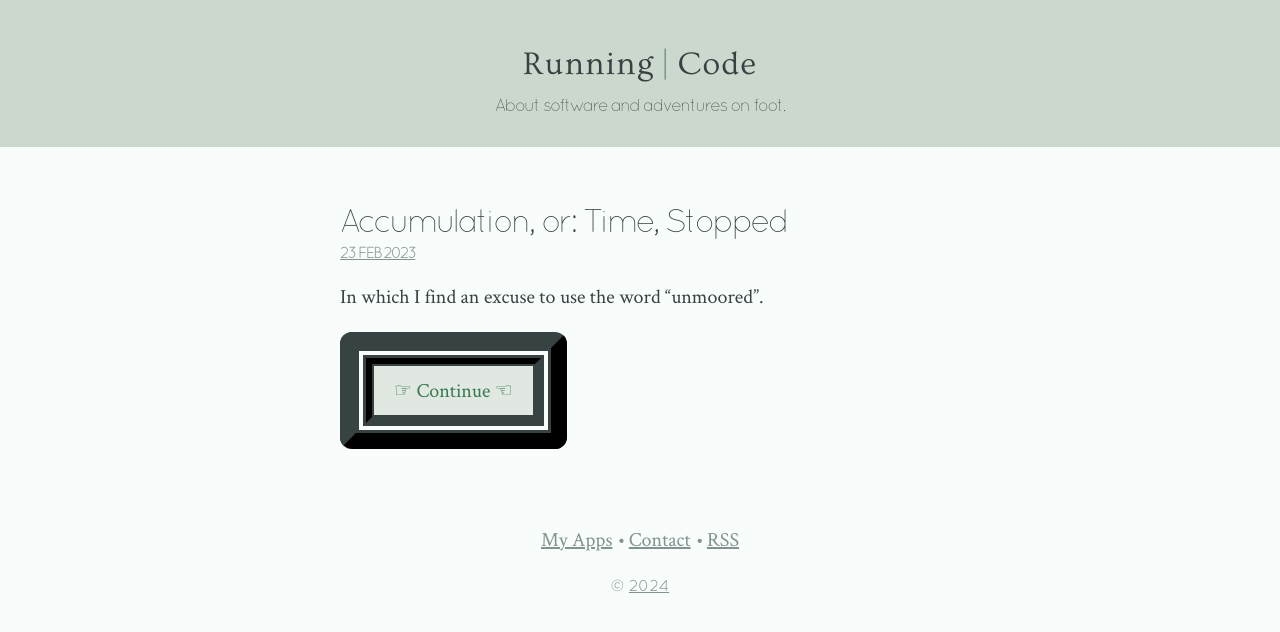
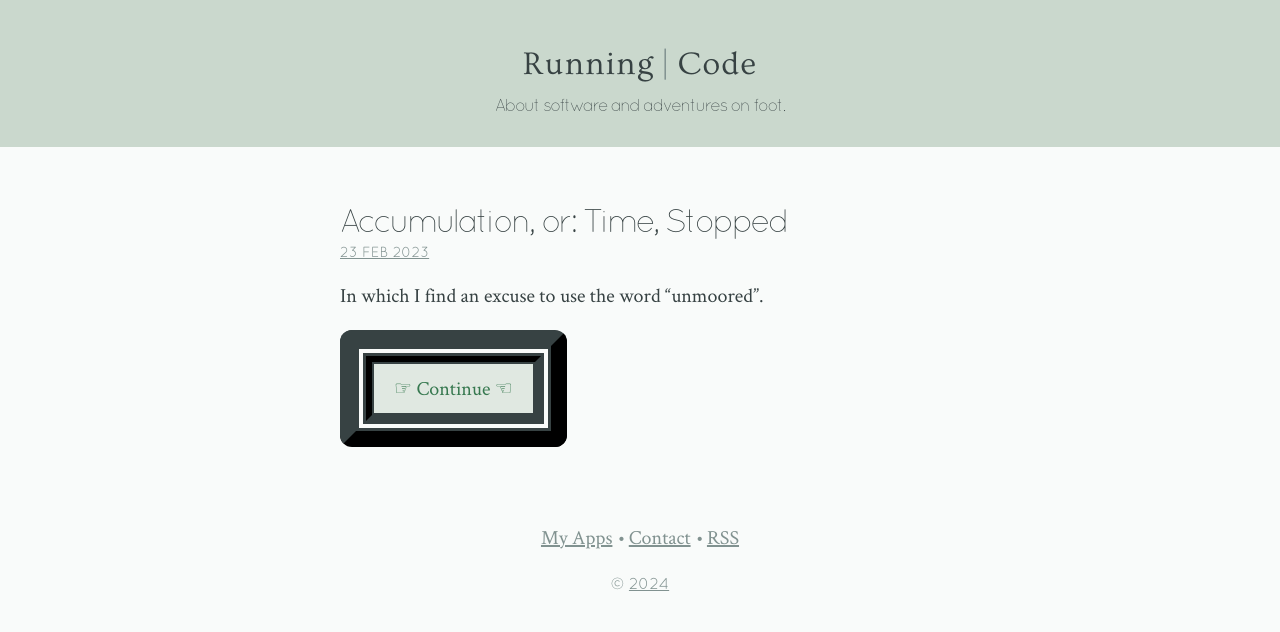
Before and after one commit to mmertsock/mmertsock.github.io, a Jekyll site: the page built from _posts/2023-02-23-accumulation.md, in a window 1280 px wide. Shown: the top 632 px of the page. Built offline with Jekyll 4.4.1, drawn with Linux system fonts in a browser that asks for light colours.

Commit message:
lighter bg, time formatting

```diff
--- a/css/main.css
+++ b/css/main.css
@@ -70,11 +70,11 @@
     --font-face-main-forced: "Crimson Text";
     --font-face-mono: "Source Code Pro", "Menlo", "Consolas", monospace;
     --font-face-mono-forced: "Source Code Pro";
-    --background-color-main:    light-dark(hsl(165, 33%, 98%),  hsl(185, 10%, 12%));
+    --background-color-main:    light-dark(hsl(165, 13%, 98%),  hsl(185, 10%, 12%));
     --background-color-subtle:  light-dark(hsl(185, 10%, 97%),  hsl(165, 10%, 9%));
     --background-color-header:  light-dark(hsl(133, 15%, 82%),  hsl(148, 10%, 24%));
-    --background-color-listing: light-dark(hsl(165, 10%, 94%),  hsl(185,  5%, 14%));
-    --border-color-listing:     light-dark(hsl(165, 10%, 80%),  hsl(165, 10%, 20%));
+    --background-color-listing: light-dark(hsl(165, 20%, 94%),  hsl(185,  5%, 14%));
+    --border-color-listing:     light-dark(hsl(165, 20%, 80%),  hsl(165, 10%, 20%));
     --border-color-warn:        light-dark(hsl(28, 100%, 63%),  hsl(20,  80%, 53%));
     --text-color-main:          light-dark(hsl(185, 10%, 24%),  hsl(133, 15%, 90%));
     --text-color-secondary:     light-dark(hsl(173,  7%, 54%),  hsl(143,  8%, 64%));
@@ -132,16 +132,6 @@
     text-rendering: optimizelegibility;
 }
 
-time {
-    color: var(--text-color-secondary);
-    font-family: var(--font-face-secondary);
-    font-weight: 500;
-    font-size: 12pt;
-    letter-spacing: -1.5pt;
-    text-transform: uppercase;
-    text-rendering: optimizelegibility;
-}
-
 h1 {
     font-size: 1.75em;
     margin: 0.75em 0;
@@ -154,6 +144,12 @@
 h1.with-time + time {
     display: block;
     margin-bottom: 1em; /* match the 0.5em margin of h1 without time */
+    color: var(--text-color-secondary);
+    font-family: var(--font-face-secondary);
+    font-weight: 500;
+    font-size: 11pt;
+    letter-spacing: 0pt;
+    text-transform: uppercase;
 }
 
 h1.with-time + time a:any-link {
@@ -353,20 +349,26 @@
 }
 
 .archive li {
-    margin: 14pt 0;
-    padding-left: 70pt;
-    padding-right: 15pt; /* visually balance the perceived indent of <time>s */
-    line-height: 16pt;
+    margin: 13pt 0;
+    padding-left: 80pt;
+    padding-right: 30pt; /* visually balance the perceived indent of <time>s */
+    line-height: 18pt;
     -webkit-hyphens: none;
     hyphens: none;
 }
 
 .archive time {
     display: inline-block;
-    width: 47pt;
-    margin-left: -65pt;
-    margin-right: 15pt;
+    width: 55pt;
+    margin-left: -65.5pt;
+    margin-right: 7pt;
     text-align: right;
+    color: var(--text-color-secondary);
+    font-family: var(--font-face-secondary);
+    font-weight: 500;
+    font-variant: all-small-caps;
+    font-size: 13pt;
+    letter-spacing: 2pt;
 }
 
 .archive a {
@@ -439,20 +441,20 @@
         padding-bottom: 0.5em;
     }
 
-    time {
-        font-size: 11pt;
-        letter-spacing: -1.25pt;
+    h1.with-time + time {
+        font-size: 10pt;
     }
 
     .archive li {
-        padding-left: 45pt;
+        padding-left: 50pt;
         padding-right: 4pt;
     }
 
     .archive time {
-        width: 40pt;
-        margin-left: -45pt;
+        width: 45pt;
+        margin-left: -49.2pt;
         margin-right: 1pt;
+        letter-spacing: 1pt;
     }
 
     article figure {
--- a/index.html
+++ b/index.html
@@ -24,8 +24,8 @@
 <ol>
     {% for post in year.items %}
     <li>
-        <time datetime="{{ post.date | date_to_xmlschema }}">
-            {{ post.date | date: "%d %b" }}
+        <time datetime="{{ post.date | date_to_xmlschema }}" title="{{ post.date | date_to_string }}">
+            {{ post.date | date: "%e %b" }}
         </time>
         <a href="{{ post.url }}">{{ post.title | xml_escape }}</a>
     </li>
```
